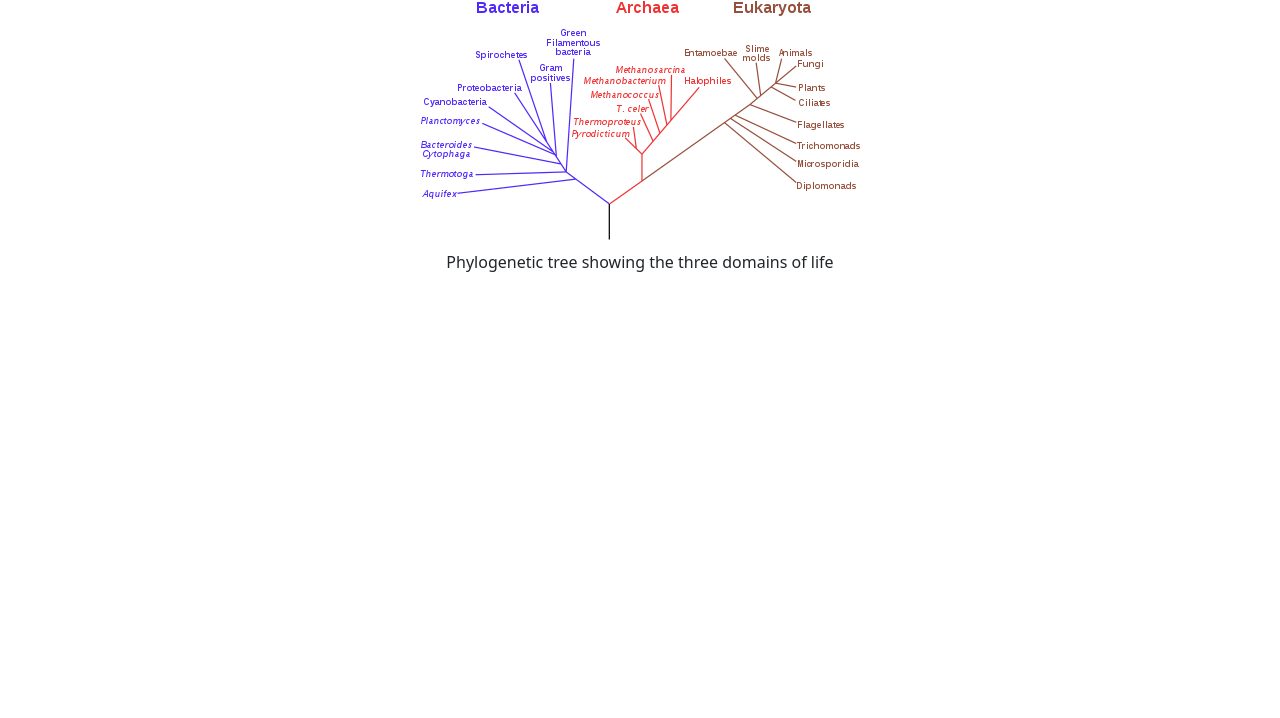
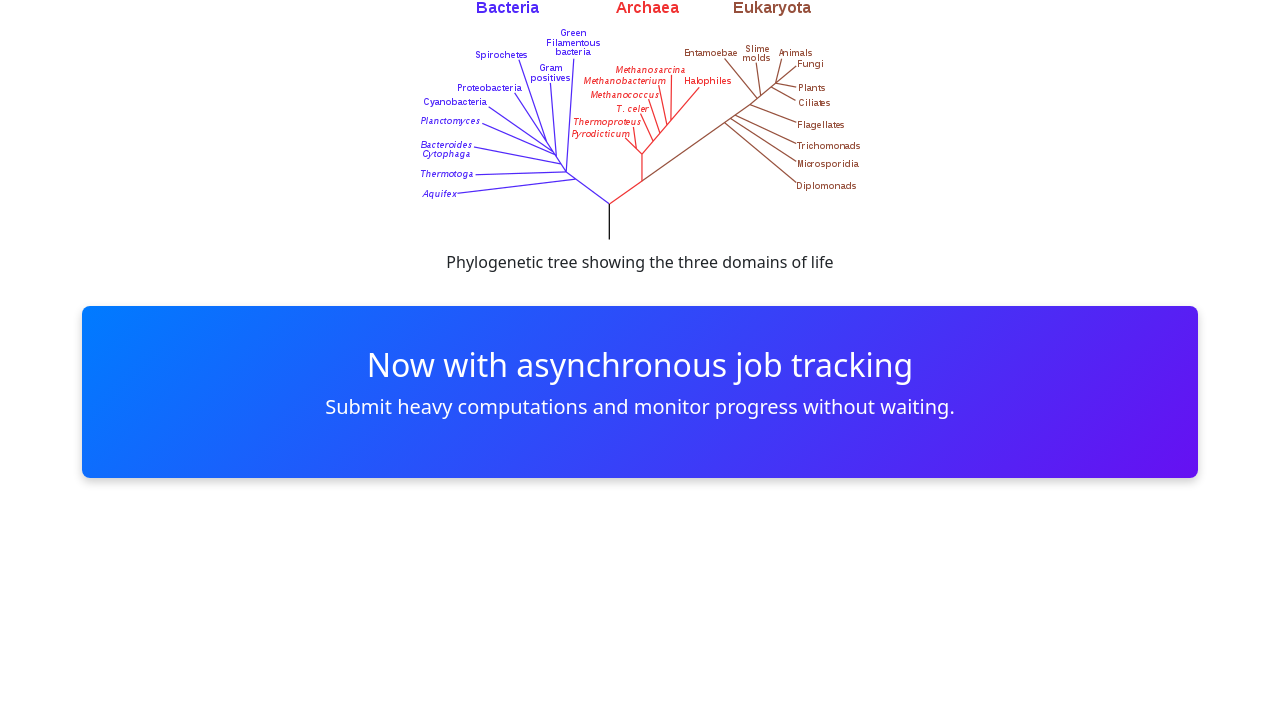
Before and after one commit to aolson078/biokit, a Python web app: template templates/index.html in a window 1280 px wide. Shown: the part 414-1132 px from the top of the page. Run offline with Jinja, Linux system fonts and the light colour scheme; the template is opened without the code that fills it, so the values that code supplies are empty.

Commit message:
Update README and enhance home page

```diff
--- a/static/styles/styles.css
+++ b/static/styles/styles.css
@@ -265,3 +265,13 @@ footer {
     box-shadow: 0 2px 4px rgba(0, 0, 0, 0.3);
     margin-bottom: 10px;
 }
+
+/* Highlighted callout on the home page */
+.hero-callout {
+    background: linear-gradient(135deg, #007bff, #6610f2);
+    color: white;
+    padding: 40px;
+    border-radius: 8px;
+    margin-top: 2rem;
+    box-shadow: 0 4px 10px rgba(0, 0, 0, 0.2);
+}
--- a/templates/index.html
+++ b/templates/index.html
@@ -14,5 +14,9 @@ Home
         <img class="img-fluid" src="{{ url_for('static', filename='images/treeexample.png') }}" alt="treeexample">
         <figcaption class="mt-2">Phylogenetic tree showing the three domains of life</figcaption>
     </figure>
+    <div class="hero-callout text-center">
+        <h2>Now with asynchronous job tracking</h2>
+        <p class="lead">Submit heavy computations and monitor progress without waiting.</p>
+    </div>
 </div>
 {% endblock %}
```
Also changed, not shown: README.md.
